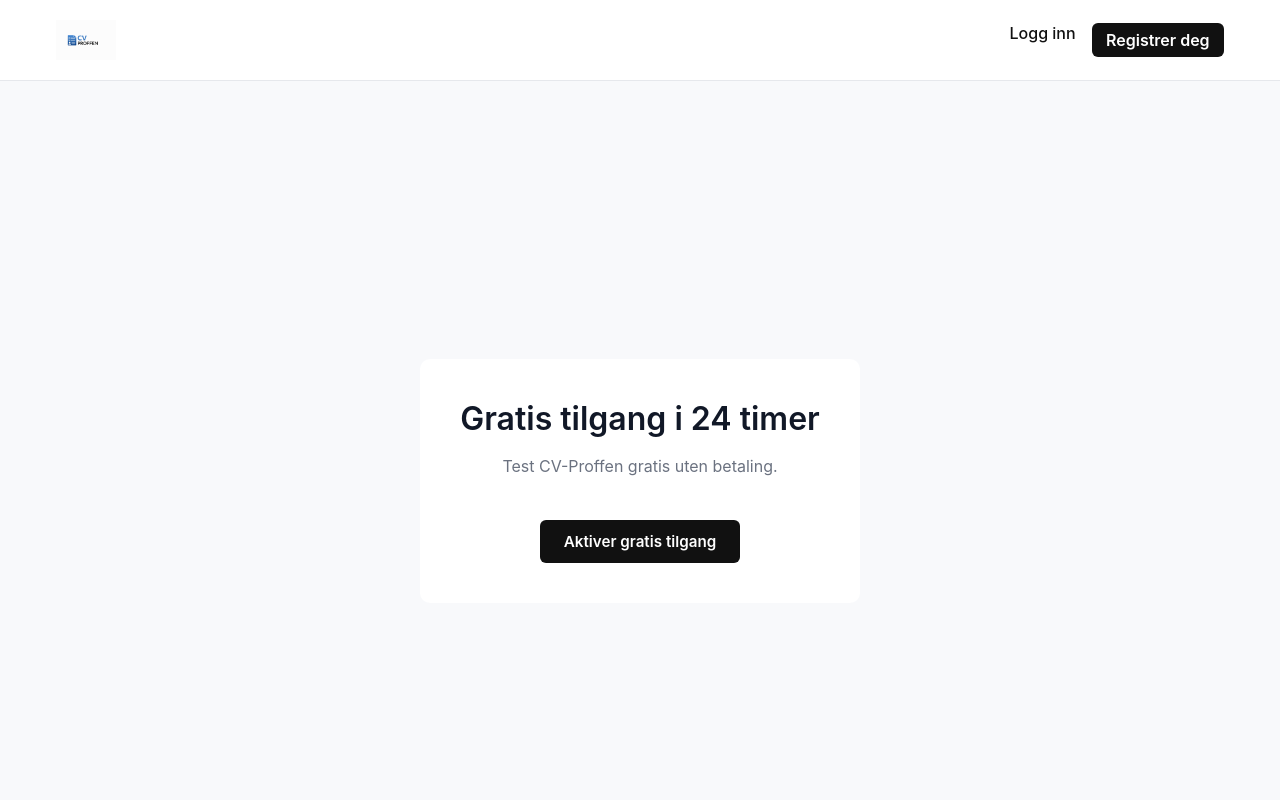
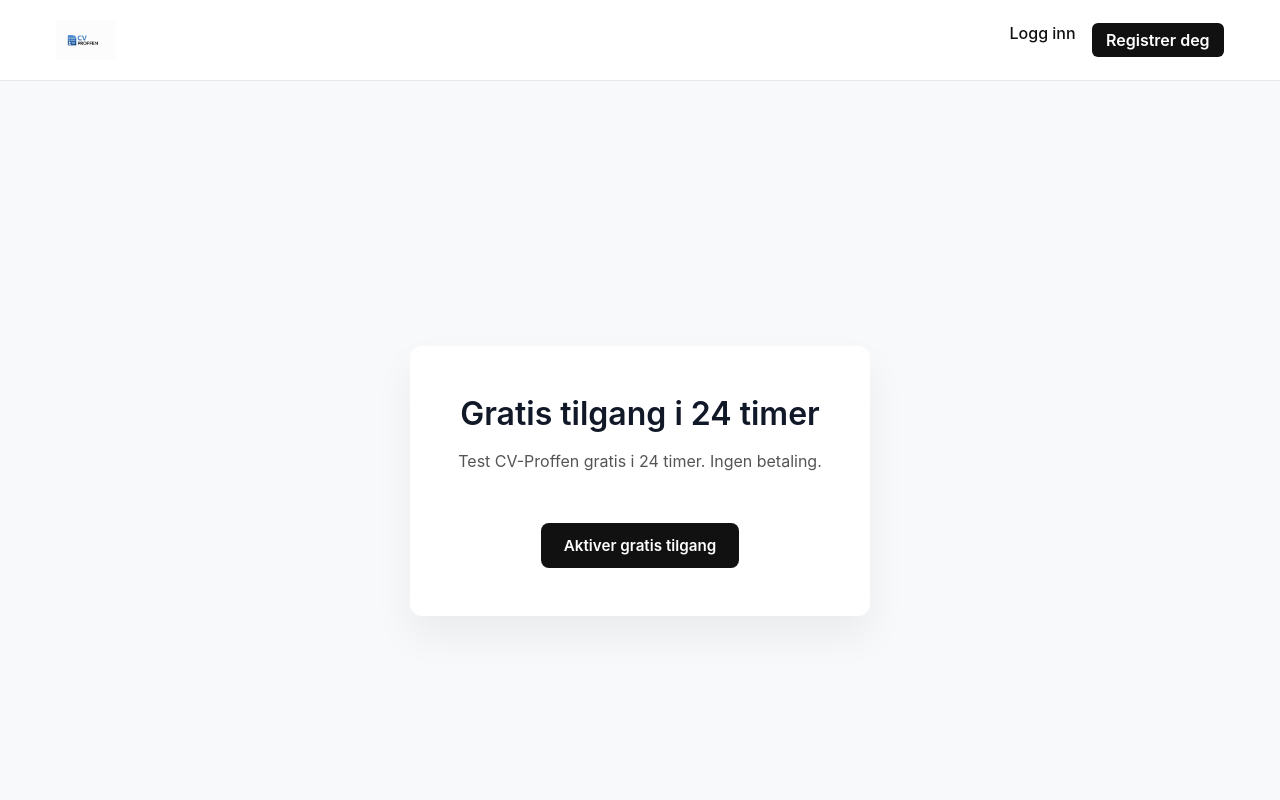
Before and after one commit to cosmicencounters5-png/cv-proffen, a Next.js app: page /gratis in a window 1280 px wide. Shown: the top 800 px of the page. Built offline with nearby package versions, Linux system fonts and the light colour scheme; no server answers.

Commit message:
Update page.tsx

```diff
--- a/app/gratis/page.tsx
+++ b/app/gratis/page.tsx
@@ -3,10 +3,15 @@
 import { useRouter } from "next/navigation";
 
 export default function GratisPage() {
+
   const router = useRouter();
 
-  function activateFreeTrial() {
+  function activateTrial() {
+
+    // 🔥 SETT FREE TRIAL FLAG
     localStorage.setItem("cvproffen_free_trial", "true");
+
+    // Send til register
     router.push("/register");
   }
 
@@ -18,40 +23,46 @@ export default function GratisPage() {
         alignItems: "center",
         justifyContent: "center",
         background: "#f8f9fb",
-        padding: "2rem",
+        padding: "2rem"
       }}
     >
+
       <div
         style={{
           background: "white",
-          padding: "2.5rem",
-          borderRadius: "10px",
-          maxWidth: "500px",
+          padding: "3rem",
+          borderRadius: "12px",
+          boxShadow: "0 20px 40px rgba(0,0,0,0.06)",
           textAlign: "center",
+          maxWidth: "500px"
         }}
       >
+
         <h1>Gratis tilgang i 24 timer</h1>
 
-        <p style={{ marginTop: "1rem" }}>
-          Test CV-Proffen gratis uten betaling.
+        <p style={{ marginTop: "1rem", color: "#555" }}>
+          Test CV-Proffen gratis i 24 timer.
+          Ingen betaling.
         </p>
 
         <button
-          onClick={activateFreeTrial}
+          onClick={activateTrial}
           style={{
-            marginTop: "1.5rem",
+            marginTop: "2rem",
+            padding: "0.8rem 1.4rem",
             background: "#111",
             color: "white",
-            padding: "0.75rem 1.5rem",
-            borderRadius: "6px",
             border: "none",
-            cursor: "pointer",
+            borderRadius: "8px",
             fontWeight: 600,
+            cursor: "pointer"
           }}
         >
           Aktiver gratis tilgang
         </button>
+
       </div>
+
     </main>
   );
 }
```
